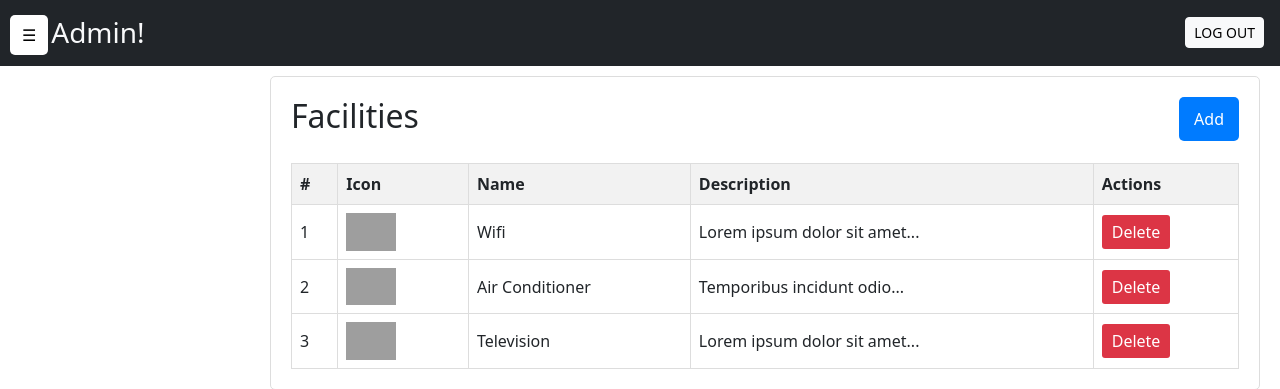
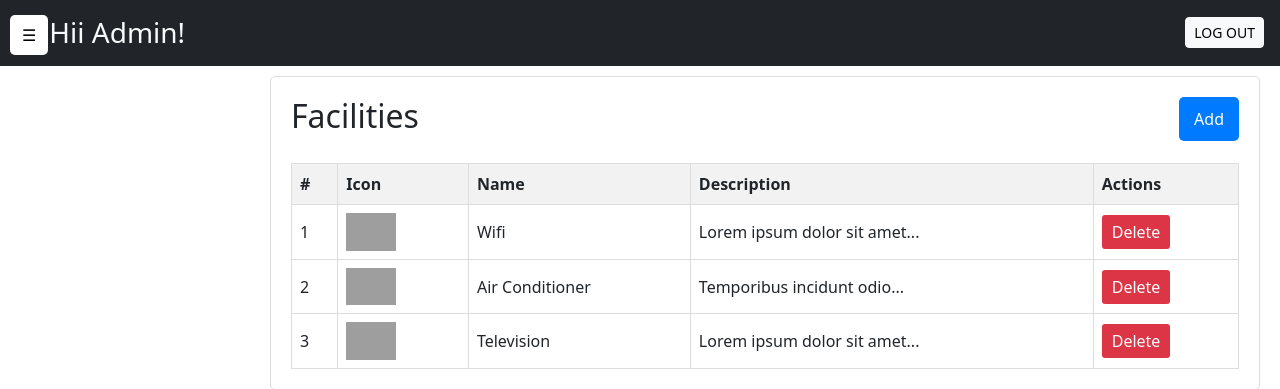
Before and after one commit to priyanshukaushik9451/hotelhive, a PHP site: page /hotelmanagement/admin/features.php in a window 1280 px wide. Shown: the top 389 px of the page. Run offline with PHP 8.4, Linux system fonts and the light colour scheme; a stand-in replaces the project's code that opens the database connection; grey boxes are pictures that could not be loaded.

Commit message:
updated title

```diff
--- a/admin/header.php
+++ b/admin/header.php
@@ -96,7 +96,7 @@ require('scripts.php');
     <!-- Header -->
     <div class="header bg-dark text-light p-3 d-flex align-items-center justify-content-between" id="header">
         <button class="toggle-btn" onclick="toggleSidebar()">☰</button>
-        <h3 class="mb-0">Hi Admin!</h3>
+        <h3 class="mb-0">W    Hii Admin!</h3>
         <a href="logout.php" class="btn btn-light btn-sm">LOG OUT</a>
     </div>
 
```
